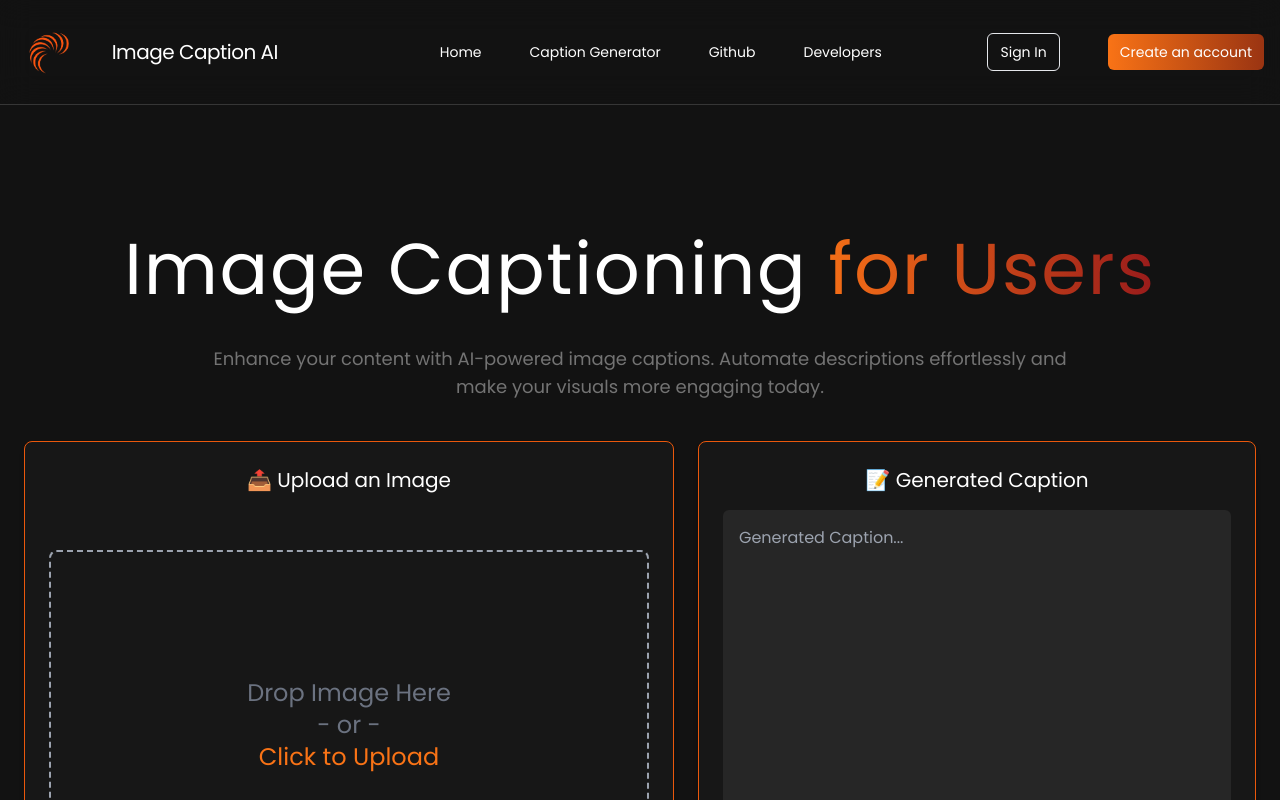
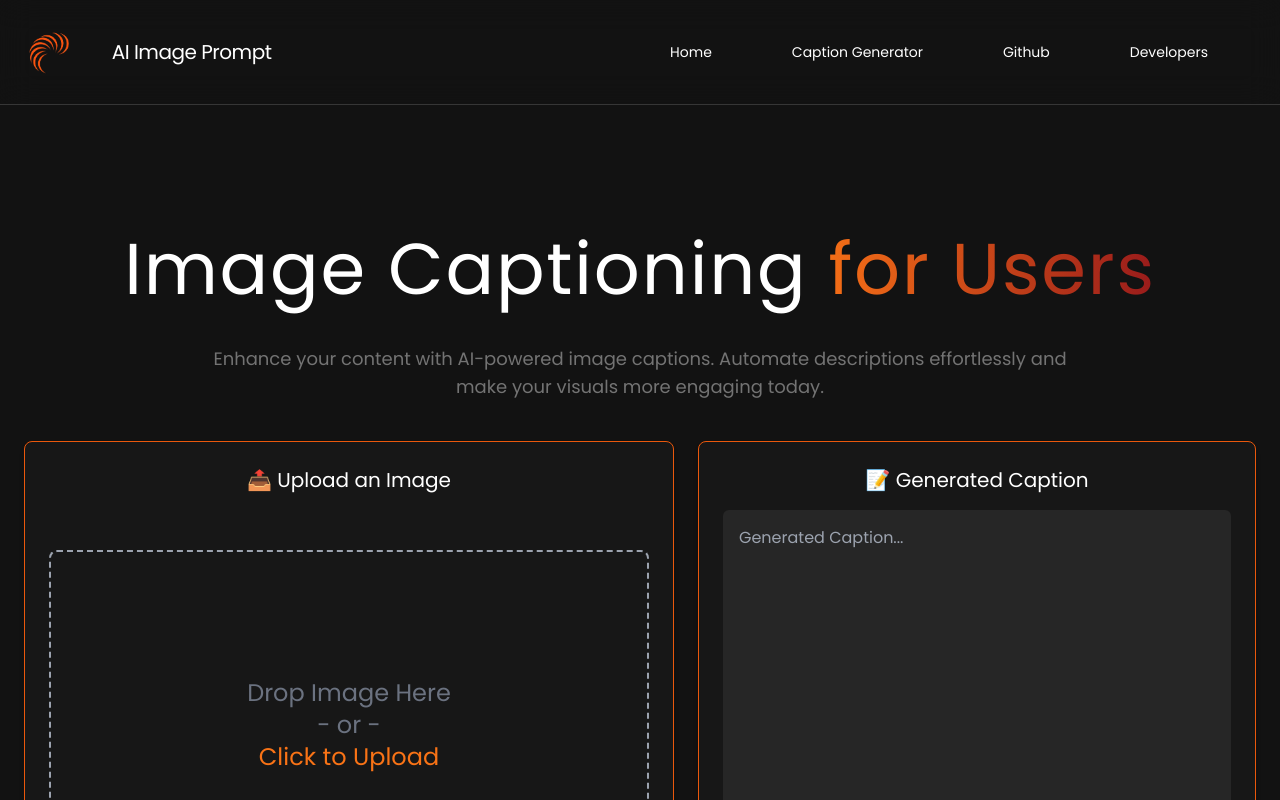
Before and after one commit to UdhyaKumarKMIT/AI-Image-Prompt-Generator-Model, a React (Vite) app in the folder Frontend/PromptGenerator/: page / in a window 1280 px wide. Shown: the top 800 px of the page. Built offline with nearby package versions, Linux system fonts and the light colour scheme.

Commit message:
Href placed

```diff
--- a/Frontend/PromptGenerator/src/App.jsx
+++ b/Frontend/PromptGenerator/src/App.jsx
@@ -6,7 +6,7 @@
   return (
     <>
       <Navbar />
-      <div className="max-w-7xl mx-auto pt-20 px-6">
+      <div id="top" className="max-w-7xl mx-auto pt-20 px-6">
         <HeroSection />
         <br></br>
         <SampleImages />
--- a/Frontend/PromptGenerator/src/components/Footer.jsx
+++ b/Frontend/PromptGenerator/src/components/Footer.jsx
@@ -24,7 +24,7 @@
   ];
 
   return (
-    <div className="bg-neutral-900 text-white p-10 mt-10 rounded-t-lg shadow-md">
+    <div id="contributors" className="bg-neutral-900 text-white p-10 mt-10 rounded-t-lg shadow-md">
       {/* Footer Heading */}
       <h2 className="text-3xl font-bold text-center text-orange-400 uppercase tracking-wide">
         Contributors
--- a/Frontend/PromptGenerator/src/components/Header.jsx
+++ b/Frontend/PromptGenerator/src/components/Header.jsx
@@ -2,7 +2,7 @@
 function Header(){
 return(
     <>
-    <h1 className="text-4xl sm:text-6xl lg:text-7xl text-center tracking-wide">
+    <h1 id="header" className="text-4xl sm:text-6xl lg:text-7xl text-center tracking-wide">
       Image Captioning
       <span className="bg-gradient-to-r from-orange-500 to-red-800 text-transparent bg-clip-text">
         {" "} for Users
--- a/Frontend/PromptGenerator/src/components/HeroSection.jsx
+++ b/Frontend/PromptGenerator/src/components/HeroSection.jsx
@@ -9,8 +9,8 @@
   const [error, setError] = useState("");
 
   return (
-    <div className="flex flex-col items-center mt-6 lg:mt-12">
-      <Header />
+    <div id="herosection" className="flex flex-col items-center mt-6 lg:mt-12">
+       <Header />
       <UploadAndTextSection
         generatedText={generatedText}
         setGeneratedText={setGeneratedText}
--- a/Frontend/PromptGenerator/src/components/Navbar.jsx
+++ b/Frontend/PromptGenerator/src/components/Navbar.jsx
@@ -2,6 +2,7 @@
 import { useState } from "react";
 import logo from "../assets/logo.png" ;
 import { navItems } from "../constants";
+import Header from "./Header";
 
 const Navbar = () => {
   const [mobileDrawerOpen, setMobileDrawerOpen] = useState(false);
@@ -11,21 +12,32 @@
   };
 
   return (
-    <nav className="sticky top-0 z-50 py-3 backdrop-blur-lg border-b border-neutral-700/80">
+    <nav id="nav" className="sticky top-0 z-50 py-3 backdrop-blur-lg border-b border-neutral-700/80">
       <div className="container px-4 mx-auto relative lg:text-sm">
         <div className="flex justify-between items-center">
           <div className="flex items-center flex-shrink-0">
             <img className="h-20 w-30 mr-2" src={logo} alt="Logo" />
-            <span className="text-xl tracking-tight">Image Caption AI</span>
+            <span className="text-xl tracking-tight">AI Image Prompt</span>
           </div>
-          <ul className="hidden lg:flex ml-14 space-x-12">
+          <ul className="hidden lg:flex ml-14 mr-10 space-x-12">
   {navItems.map((item, index) => (
     <li key={index}>
-                <a href={item.href}>{item.label}</a>
+      <a
+        href={item.href}
+        className="px-4 py-2 rounded-lg transform transition duration-300 ease-in-out
+                   hover:scale-105 hover:bg-orange-500 hover:text-white
+                   hover:shadow-[0px_4px_10px_rgba(255,165,0,0.5)]"
+        target={item.label === "Github" ? "_blank" : "_self"}
+        rel={item.label === "Github" ? "noopener noreferrer" : ""}
+      >
+        {item.label}
+      </a>
     </li>
   ))}
 </ul>
-          <div className="hidden lg:flex justify-center space-x-12 items-center">
+
+
+           {/* <div className="hidden lg:flex justify-center space-x-12 items-center">
          <a href="#" className="py-2 px-3 border rounded-md">
               Sign In
             </a>
@@ -34,8 +46,8 @@
               className="bg-gradient-to-r from-orange-500 to-orange-800 py-2 px-3 rounded-md"
             >
               Create an account
-            </a>
-          </div>
+            </a> </div>*/}
+
           <div className="lg:hidden md:flex flex-col justify-end">
             <button onClick={toggleNavbar}>
               {mobileDrawerOpen ? <X /> : <Menu />}
@@ -65,7 +77,9 @@
           </div>
         )}
       </div>
+
     </nav>
+
   );
 };
 
--- a/Frontend/PromptGenerator/src/constants/index.jsx
+++ b/Frontend/PromptGenerator/src/constants/index.jsx
@@ -1,7 +1,7 @@
 
 export const navItems = [
-  { label: "Home", href: "./app.jsx" },
-  { label: "Caption Generator", href: "#" },
-  { label: "Github", href: "#" },
-  { label: "Developers", href: "#" },
+  { label: "Home", href: "#top" },
+  { label: "Caption Generator", href: "#herosection" },
+  { label: "Github", href: "https://github.com/UdhyaKumarKMIT/AI-Image-Prompt-Generator-Model" },
+  { label: "Developers", href: "#contributors" },
 ];
--- a/Frontend/PromptGenerator/src/index.css
+++ b/Frontend/PromptGenerator/src/index.css
@@ -8,3 +8,7 @@
   font-family: "Poppins", sans-serif;
   color-scheme: dark;
 }
+
+html {
+  scroll-behavior: smooth;
+}
```
Lines whose indentation alone changed are shown as unchanged.
